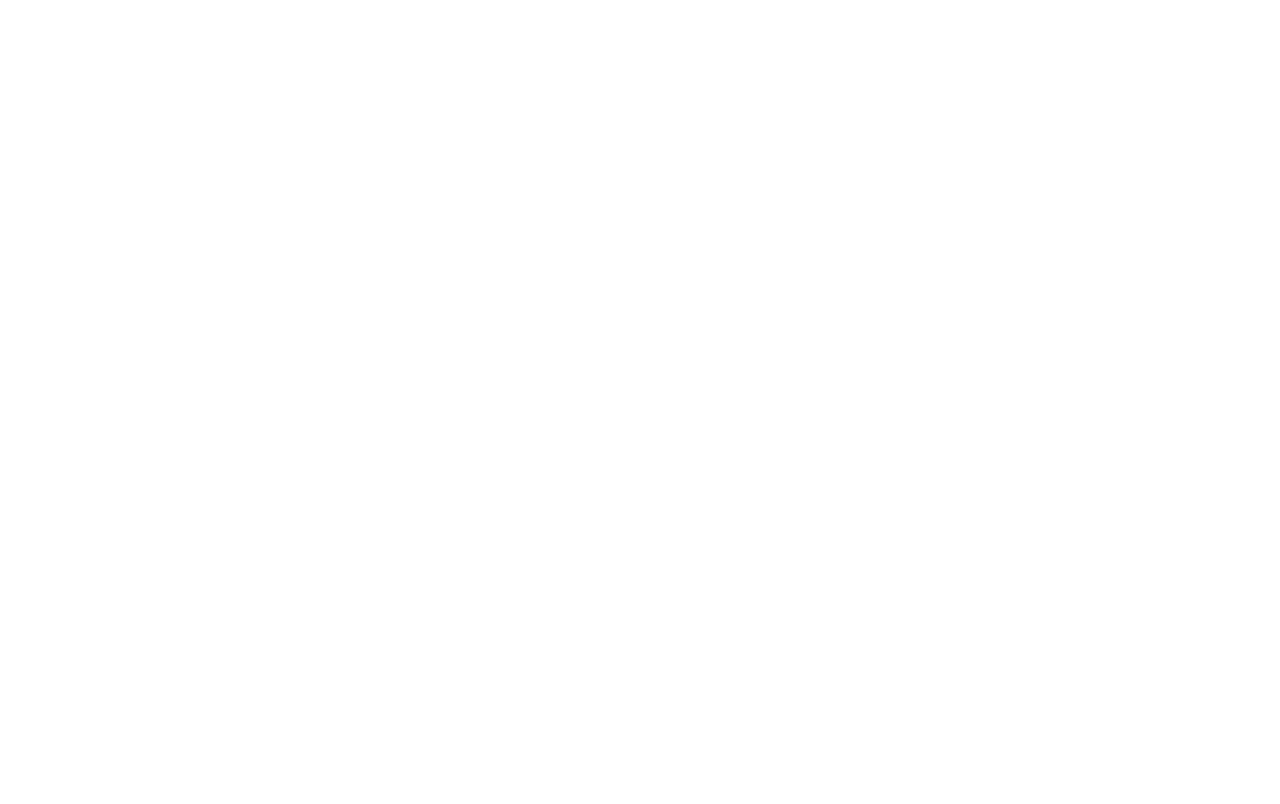
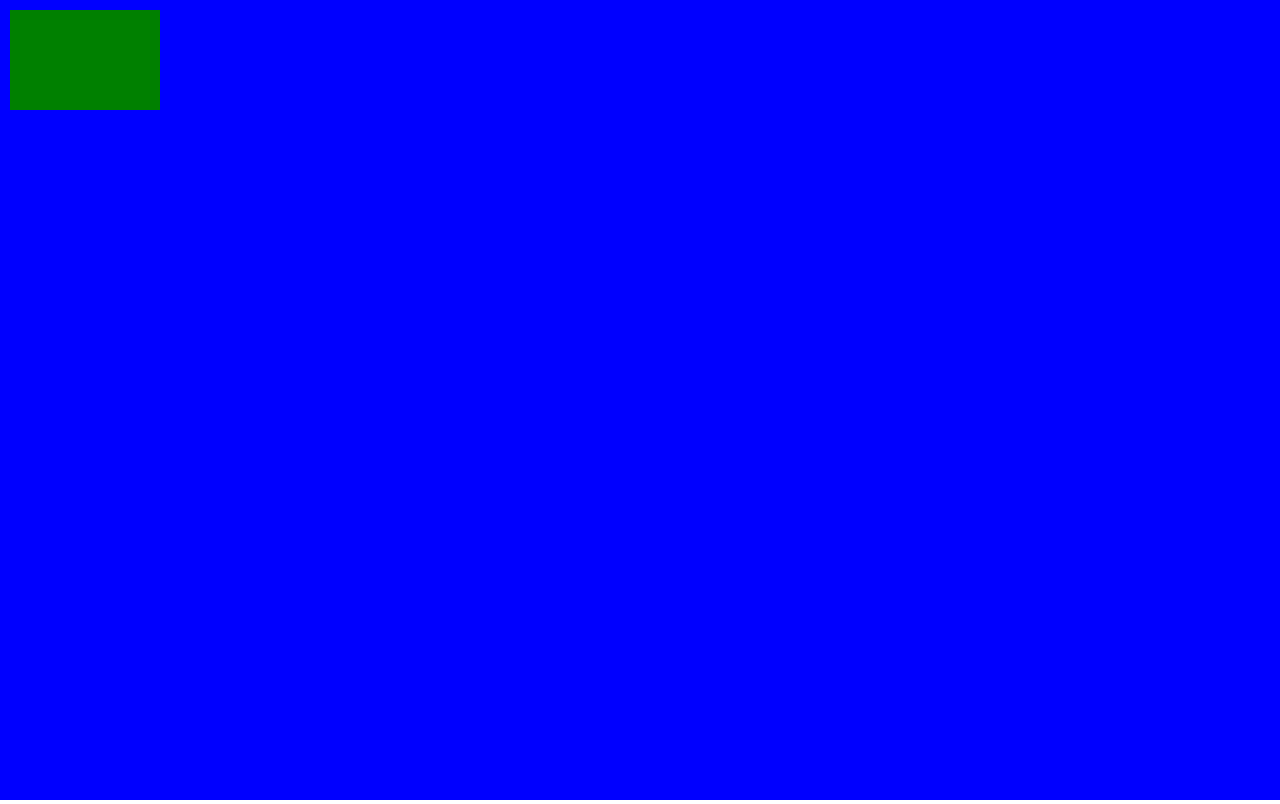
Before and after one commit to alvinnyen/alibaba-assignment-drawing-app-with-undo-redo, a React (Create React App) app: page / in a window 1280 px wide. Built offline with nearby package versions, Linux system fonts and the light colour scheme.

Commit message:
add canvas

```diff
--- a/src/App.js
+++ b/src/App.js
@@ -1,5 +1,29 @@
+import { useLayoutEffect } from "react";
+
 function App() {
-  return <div className="App"></div>;
+  useLayoutEffect(() => {
+    const canvas = document.getElementById("canvas");
+    const context = canvas.getContext("2d");
+
+    context.fillStyle = "green";
+    context.fillRect(10, 10, 150, 100);
+  });
+
+  return (
+    <div className="App">
+      <canvas
+        id="canvas"
+        style={{ backgroundColor: "blue" }}
+        width={window.innerWidth}
+        height={window.innerHeight}
+        // onMouseDown={handleMouseDown}
+        // onMouseMove={handleMouseMove}
+        // onMouseUp={handleMouseUp}
+      >
+        Canvas
+      </canvas>
+    </div>
+  );
 }
 
 export default App;
```
